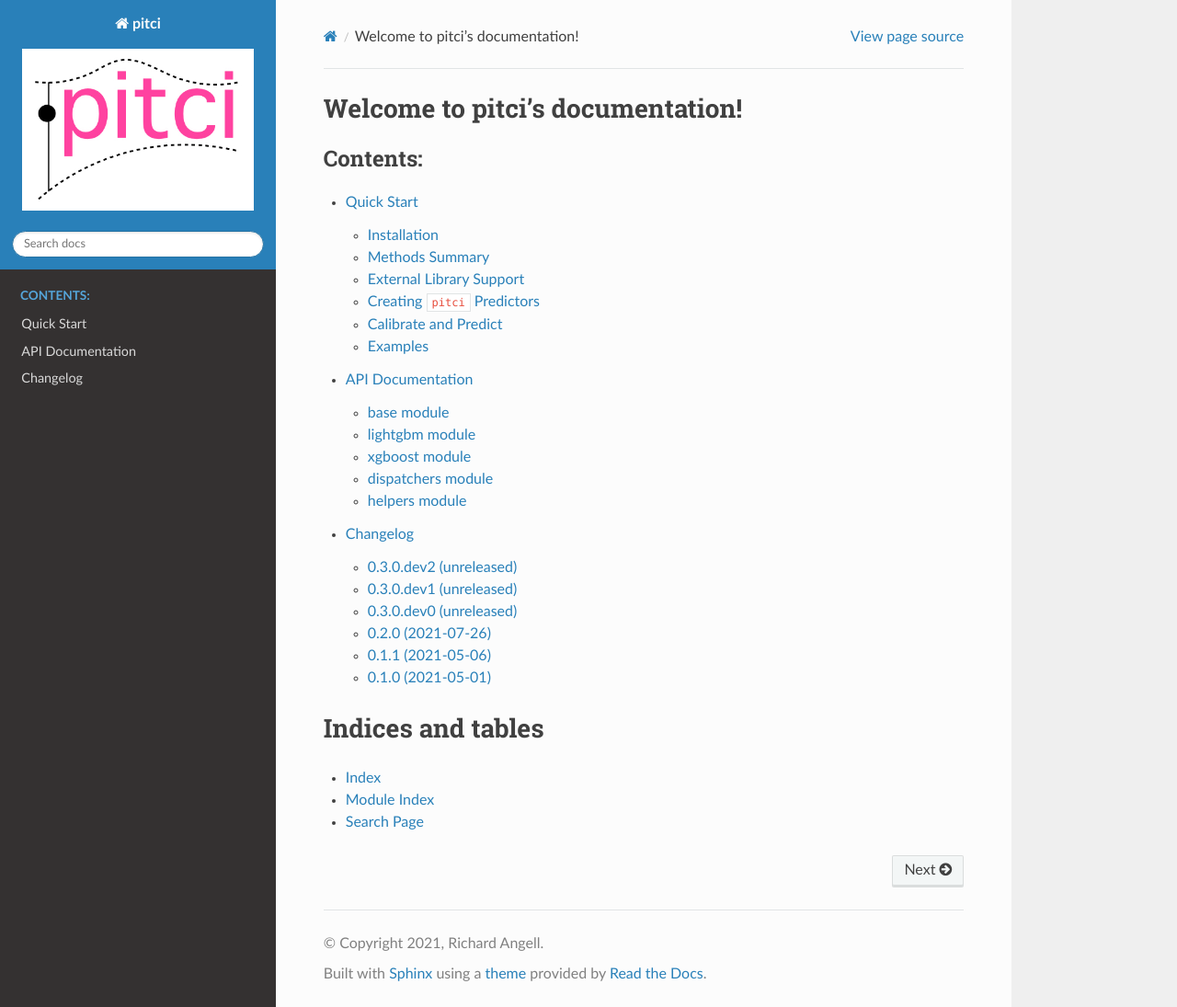
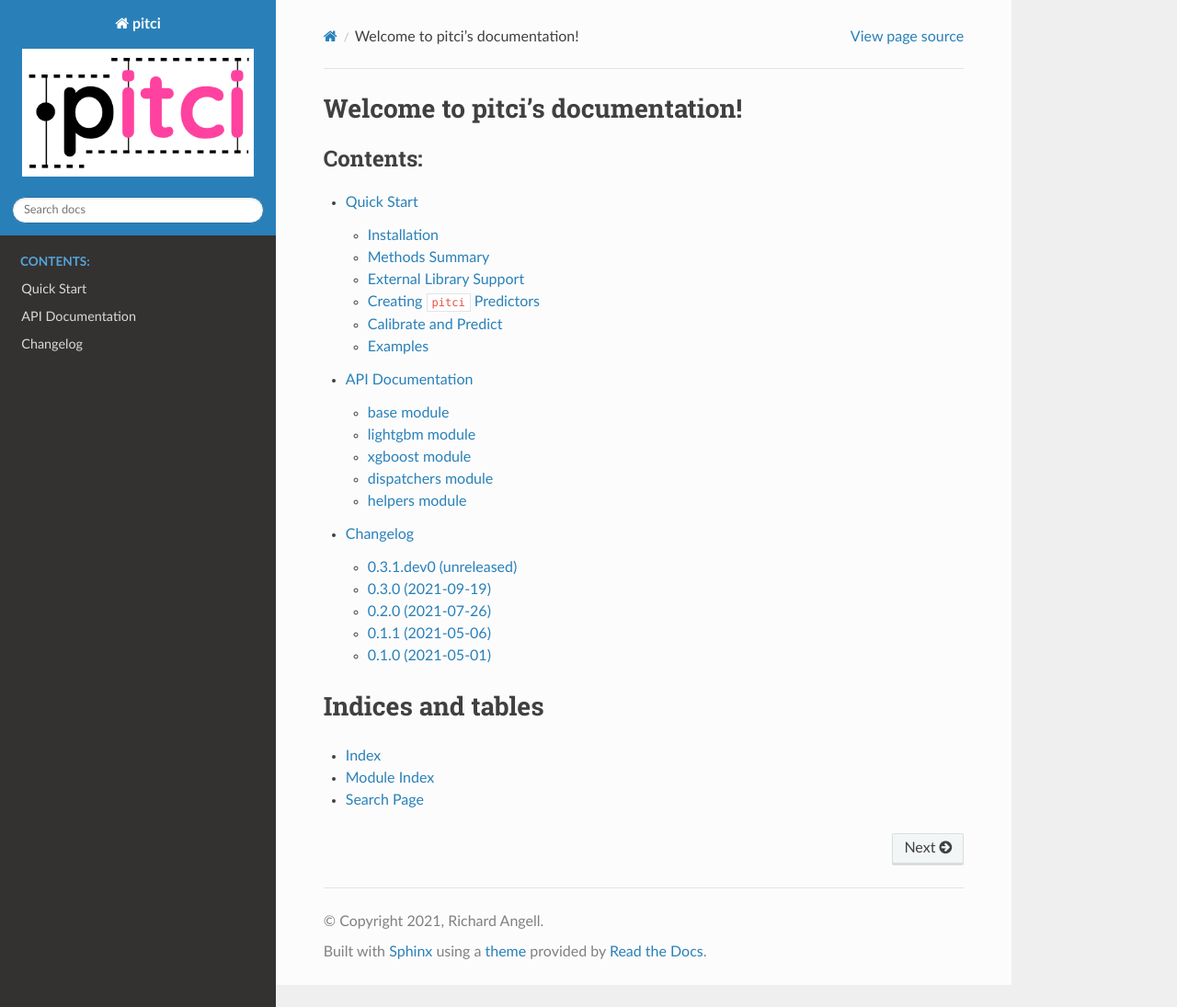
Before and after one commit to richardangell/pitci, a Sphinx documentation site: the page built from docs/source/index.rst, in a window 1280 px wide and 1095 px high. Shown: the whole window at 92% size. Built offline with Sphinx 7.4.7 and the Read the Docs theme 2.0.0, drawn with Linux system fonts in a browser that asks for light colours.

Commit message:
Feature/new logo (#14)
* increment version number

* add new logo

* change reference to logo in README to use github link

* add new logo to docs conf.py

* rearrange logo on quick start docs page

* add new logo to changelog

```diff
--- a/docs/source/conf.py
+++ b/docs/source/conf.py
@@ -69,7 +69,7 @@ autodoc_default_options = {
 html_theme = "sphinx_rtd_theme"
 
 # logo to appear in the top left home page box
-html_logo = "../../logo_no-tree.png"
+html_logo = "../../logo.png"
 
 # Add any paths that contain custom static files (such as style sheets) here,
 # relative to this directory. They are copied after the builtin static files,
--- a/docs/source/quick-start.rst
+++ b/docs/source/quick-start.rst
@@ -1,9 +1,9 @@
 Quick Start
 ====================
 
+Welcome to the quick start guide for
+
 .. image:: ../../logo.png
-
-Welcome to the quick start guide for ``pitci``!
 
 Installation
 --------------------
--- a/pitci/_version.py
+++ b/pitci/_version.py
@@ -1,3 +1,3 @@
 """Module to hold package version number"""
 
-__version__ = "0.3.0"
+__version__ = "0.3.1.dev0"
```
Also changed, not shown: CHANGELOG.rst (+19 -24 lines), README.md (+1 -1 lines), logo.png, logo_no-tree.png (deleted).
